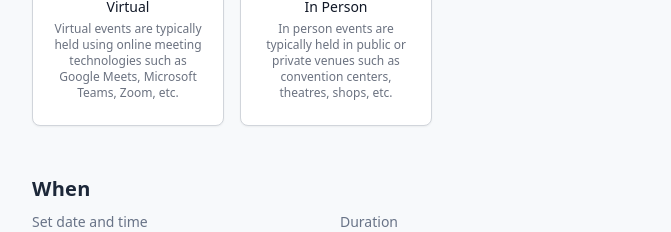
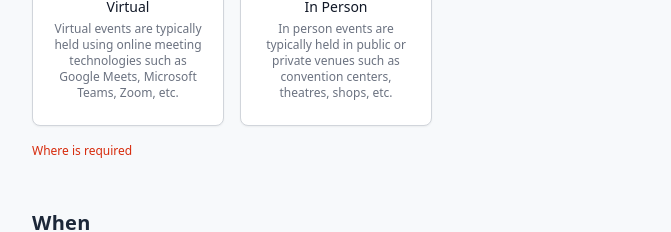
Before and after one commit to jmmarco/events, a React (Vite) app: page /events/new in a window 1280 px wide. Both pictures are taken after typing "Sample", "2020-01-15", "Sample", "Sample" into the empty fields and a click on the button "Create Event". Shown: the part 576-808 px from the top of the page, without its empty margins (304-975 px from the left). Built offline with nearby package versions, Linux system fonts and the light colour scheme; no server answers.

Commit message:
Add error to LocationRadioGroupProps interface and handle empty value

```diff
--- a/src/components/inputs/LocationRadioGroup.tsx
+++ b/src/components/inputs/LocationRadioGroup.tsx
@@ -2,6 +2,7 @@ import { forwardRef } from 'react'
 import { RadioGroup } from '@headlessui/react'
 import { CheckCircleIcon } from '@heroicons/react/20/solid'
 import { cn } from '../../helpers/utils'
+import { FieldError } from 'react-hook-form'
 
 const possibleLocations = [
   {
@@ -22,21 +23,23 @@ interface LocationRadioGroupProps {
   disabled: boolean
   value: string
   onChange: (location: string) => void
+  error?: FieldError
 }
 
 export type Ref = HTMLInputElement
 
 const LocationRadioGroup = forwardRef<Ref, LocationRadioGroupProps>(
   ({ disabled, ...props }, ref) => {
-    const selectedValueObject = possibleLocations.find(
-      (location) => location.title === props.value,
-    )
+    const selectedValueObject =
+      possibleLocations.find((location) => location.title === props.value) || ''
     return (
       <RadioGroup
         ref={ref}
         value={selectedValueObject}
         onChange={(v) => {
-          props.onChange(v.title)
+          if (typeof v === 'object') {
+            props.onChange(v.title)
+          }
         }}
         disabled={disabled}
       >
@@ -107,6 +110,11 @@ const LocationRadioGroup = forwardRef<Ref, LocationRadioGroupProps>(
             </RadioGroup.Option>
           ))}
         </div>
+        {props.error && (
+          <p className="mt-4 text-[12px] text-circle-alert-color">
+            {props.error.message}
+          </p>
+        )}
       </RadioGroup>
     )
   },
```
